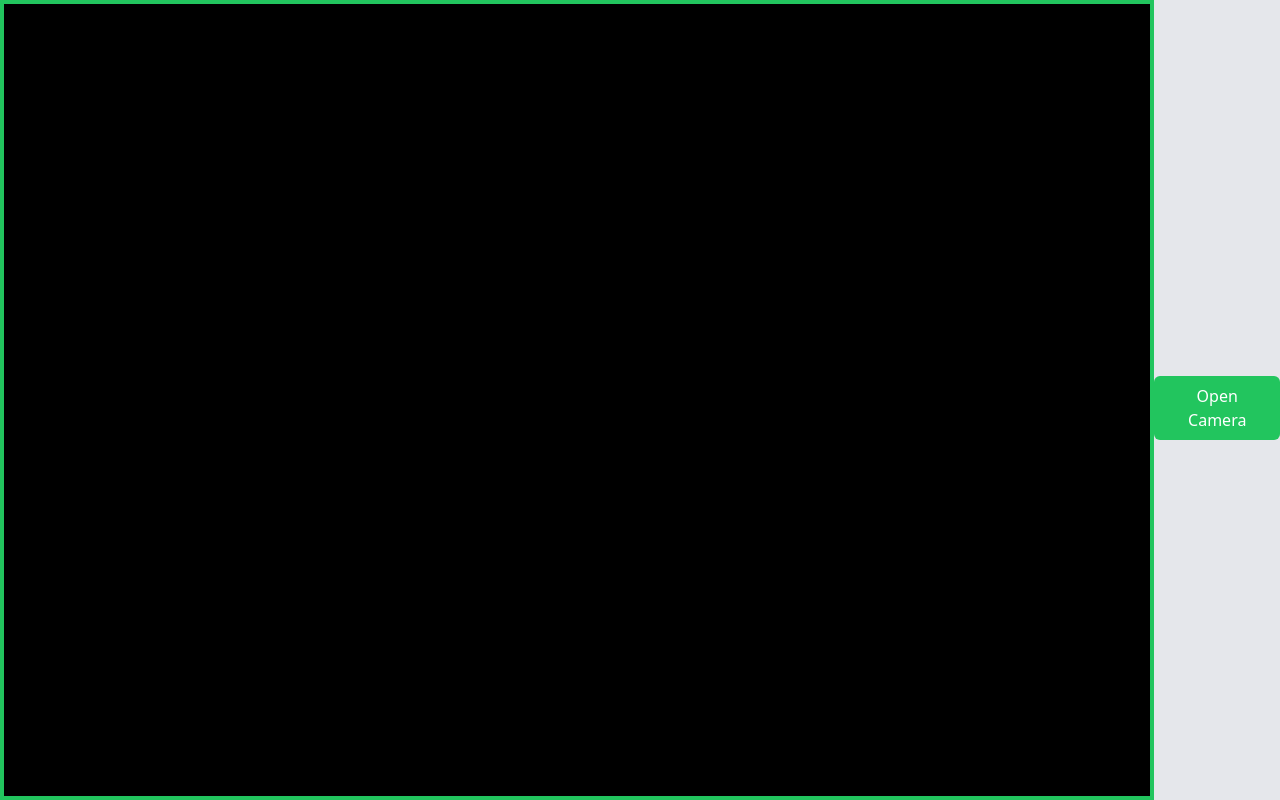
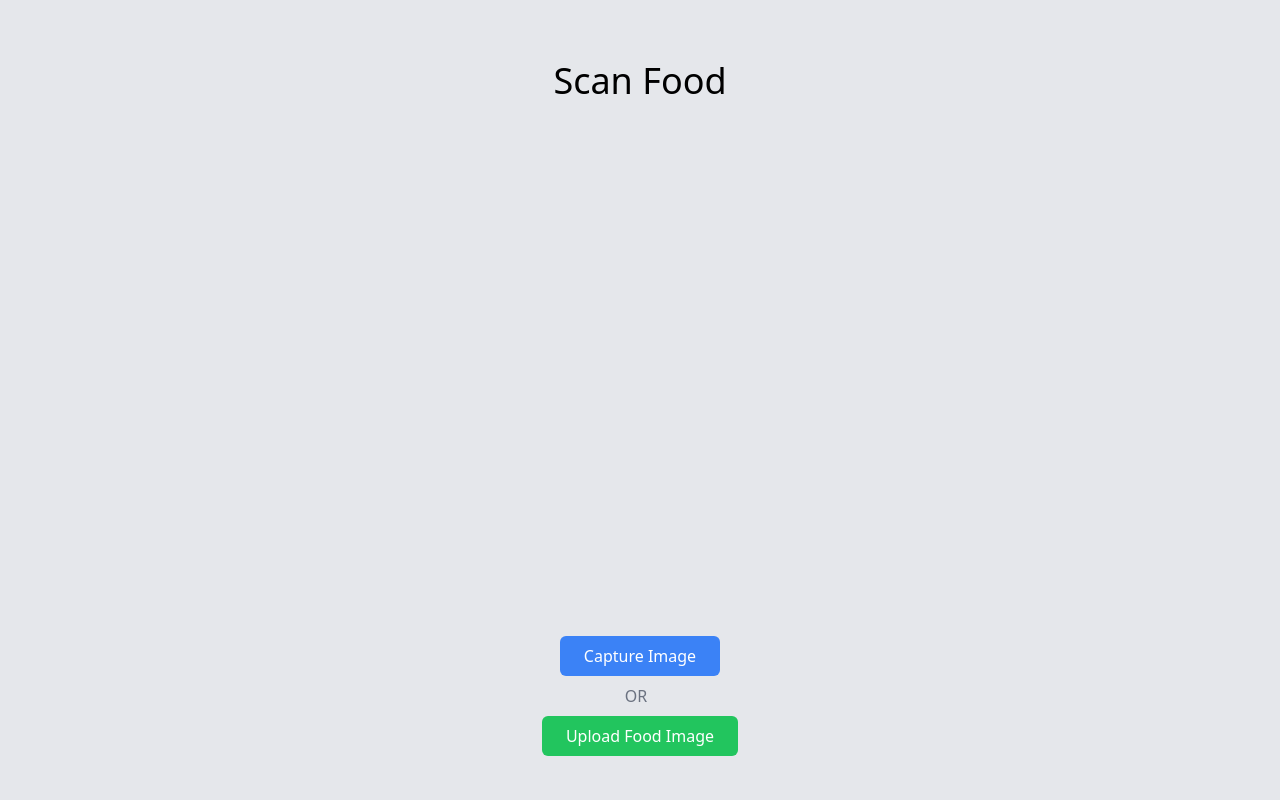
Before and after one commit to HarshDilipGhosalkar/NutriSafe, a Next.js app in the folder frontend/: page /scanner in a window 1280 px wide. Built offline with nearby package versions, Linux system fonts and the light colour scheme; no server answers.

Commit message:
updated scanner

```diff
--- a/frontend/package.json
+++ b/frontend/package.json
@@ -9,9 +9,13 @@
     "lint": "next lint"
   },
   "dependencies": {
+    "axios": "^1.6.7",
+    "lodash": "^4.17.21",
     "next": "14.1.0",
     "react": "18.2.0",
-    "react-dom": "18.2.0"
+    "react-dom": "18.2.0",
+    "react-spinners": "^0.13.8",
+    "react-webcam": "^7.2.0"
   },
   "devDependencies": {
     "autoprefixer": "^10.4.17",
--- /dev/null
+++ b/frontend/src/pages/packaged/index.js
@@ -0,0 +1,174 @@
+import { toInteger, toNumber } from 'lodash';
+import React, { useState,useEffect } from 'react';
+import { ScaleLoader } from 'react-spinners';
+const axios = require('axios');
+
+const MyComponent = () => {
+  const [categories, setCategories] = useState([]);
+  const [inputValue, setInputValue] = useState('');
+
+  // const [image, setImage] = useState(null);
+  const [itemList, setItemList] = useState([]);
+  const [totalCalories, setTotalCalories] = useState(0);
+  const [loading, setLoading] = useState(false);
+  const [selectedImage, setSelectedImage] = useState(null);
+
+const handleImageChange = (event) => {
+  const file = event.target.files[0];
+  setSelectedImage(file);
+};
+
+const handleUpload = () => {
+  if (selectedImage) {
+    const formData = new FormData();
+    formData.append('image', selectedImage);
+    setLoading(true);
+
+
+  } else {
+    console.warn('No image selected');
+  }
+};
+
+
+
+
+  const handleInputChange = (e) => {
+    setInputValue(e.target.value);
+  };
+
+  //   const handleImageUpload = (e) => {
+  //     // Handle image upload logic, set 'image' state accordingly
+  //     // For simplicity, let's assume 'e.target.files[0]' contains the image file
+  //     const uploadedImage = e.target.files[0];
+  //     setImage(uploadedImage);
+  //   };
+
+  const handleAddCategory = () => {
+    if (inputValue.trim() !== '') {
+
+
+      let data = JSON.stringify({
+        "items": [
+          inputValue
+        ]
+      });
+
+      let config = {
+        method: 'post',
+        maxBodyLength: Infinity,
+        url: 'http://127.0.0.1:5000/calculateCalories',
+        headers: {
+          'Content-Type': 'application/json'
+        },
+        data: data
+      };
+
+      setLoading(true);
+
+      axios.request(config)
+        .then((response) => {
+          console.log(response.data.data[0].calories);
+
+          const newCategory = { name: inputValue, number: 1 };
+          setCategories([...categories, newCategory]);
+
+          // Add a dummy calorie value for the example
+          console.log(response.data.data.calories)
+          const newItem = { foodName: newCategory.name, calories: parseInt(response.data.data[0].calories) };
+          setItemList([...itemList, newItem]);
+
+          // Update total calories
+          setTotalCalories((prevTotal) => prevTotal + newItem.calories);
+
+          setInputValue('');
+
+        })
+        .catch((error) => {
+          console.log(error);
+        })
+        .finally(() => {
+          setLoading(false);
+        });
+    }
+  };
+
+  const handleDeleteItem = (index) => {
+    const deletedItem = itemList[index];
+    setTotalCalories((prevTotal) => prevTotal - deletedItem.calories);
+    setItemList(itemList.filter((item, i) => i !== index));
+  };
+
+
+  useEffect(() => {
+    var storedCalories = typeof window !== 'undefined' ? localStorage.getItem('dailyCalories') : null;
+
+    // const storedCalories = localStorage.getItem('dailyCalories');
+    storedCalories=parseInt(storedCalories)+parseInt(totalCalories);
+    localStorage.setItem('dailyCalories',storedCalories);
+
+  }, [totalCalories]);
+
+  return (
+    <div className="flex items-center justify-center h-screen">
+      <div className="w-[100%] h-[100%] pr-4 pt-[20px] flex flex-col justify-center items-center">
+
+        <div className='w-[80%] h-[80%] pt-[10px]'>
+          <div className="flex flex-row w-[100%] mx-auto gap-x-16 justify-center h-[100%]">
+            <div className="flex flex-col items-center">
+
+              {selectedImage ?
+                <img src={URL.createObjectURL(selectedImage)} alt="image" className="w-[300px] h-[300px]"/>
+                :
+                <div className="p-8 border-[3px] border-dotted border-gray-300 rounded-lg bg-gray-100 text-center flex flex-col justify-center items-center ">
+                  <h2 className="text-xl font-semibold ">Upload Food Packet</h2>
+                  <label className="flex flex-col justify-center items-center mt-4 ">
+                    <div className="cursor-pointer border-2 border-dotted h-[100%] w-[100%] border-gray-400 px-4 rounded-lg bg-white py-[30px]">
+                      <svg
+                        xmlns="http://www.w3.org/2000/svg"
+                        className="h-16 w-16 mx-auto text-gray-500"
+                        height="24"
+                        fill="gray"
+                        viewBox="0 -960 960 960"
+                        stroke="currentColor"
+                      >
+                        <path d="M260-160q-91 0-155.5-63T40-377q0-78 47-139t123-78q25-92 100-149t170-57q117 0 198.5 81.5T760-520q69 8 114.5 59.5T920-340q0 75-52.5 127.5T740-160H520q-33 0-56.5-23.5T440-240v-206l-64 62-56-56 160-160 160 160-56 56-64-62v206h220q42 0 71-29t29-71q0-42-29-71t-71-29h-60v-80q0-83-58.5-141.5T480-720q-83 0-141.5 58.5T280-520h-20q-58 0-99 41t-41 99q0 58 41 99t99 41h100v80H260Zm220-280Z" />
+                      </svg>
+                      <p className="text-gray-500 mt-2">
+                        Choose a file or drag it here
+                      </p>
+                      <input
+                        className=" hidden"
+                        type="file"
+                        accept=".jpg,.png"
+                        onChange={handleImageChange}
+                      />
+                    </div>
+                  </label>
+                </div>
+              }
+              {/* <p>{image?.name}</p> */}
+              {loading ? (
+                <div className="mt-4">
+                  <ScaleLoader color="#2563eb" />
+                  Hold on!
+                </div>
+              ) : (
+                <button
+                  className="mt-4 py-2 px-6 bg-blue-600 text-white rounded-full"
+                  onClick={handleUpload}
+                >
+                  Upload Image
+                </button>
+              )}
+            </div>
+
+          </div>
+        </div>
+      </div>
+
+    </div>
+  );
+};
+
+export default MyComponent;
--- a/frontend/src/pages/scanner/index.js
+++ b/frontend/src/pages/scanner/index.js
@@ -1,63 +1,73 @@
 // src/components/Camera.js
-import React, { useRef, useState } from 'react';
-// import './Camera.css'; // Import Tailwind CSS styles
+import React, { useRef, useCallback, useEffect, useState } from 'react';
+import Webcam from 'react-webcam';
+import { useRouter } from "next/router";
+
 
 const Camera = () => {
-  const videoRef = useRef(null);
-  const [cameraOpen, setCameraOpen] = useState(false);
+  const router = useRouter();
+  const webcamRef = useRef(null);
+  const [isScanning, setScanning] = useState(false);
+  const [capturedImage, setCapturedImage] = useState(null);
 
+  const capture = useCallback(() => {
+    setScanning(true);
+    const imageSrc = webcamRef.current.getScreenshot();
+    setCapturedImage(imageSrc);
+
+    // Simulate a delay for scanning effect
+    setTimeout(() => {
+      setScanning(false);
+    }, 1000);
+  }, []);
+
+  useEffect(() => {
     const openCamera = async () => {
       try {
-      const stream = await navigator.mediaDevices.getUserMedia({ video: true });
-      if (videoRef.current) {
-        videoRef.current.srcObject = stream;
-        setCameraOpen(true);
-      }
+        await navigator.mediaDevices.getUserMedia({ video: true });
       } catch (error) {
         console.error('Error accessing camera:', error);
       }
     };
 
-  const closeCamera = () => {
-    if (videoRef.current && videoRef.current.srcObject) {
-      const stream = videoRef.current.srcObject;
-      const tracks = stream.getTracks();
-      tracks.forEach((track) => track.stop());
-
-      videoRef.current.srcObject = null;
-      setCameraOpen(false);
-    }
-  };
+    openCamera();
+  }, []);
 
   return (
-    <div className="flex items-center justify-center h-screen bg-gray-200">
-      <div className={`relative w-full h-full ${cameraOpen ? '' : 'border-4 border-green-500'}`}>
-        {cameraOpen ? (
-          <video
-            ref={videoRef}
-            autoPlay
-            playsInline // Add playsInline for iOS support
-            className="w-full h-full"
+    <div className="flex flex-col items-center justify-center h-screen bg-gray-200">
+      <h1 className=" mb-[15px] text-4xl font-md mt-4">Scan Food</h1>
+      <div className="flex flex-col  items-center relative w-[80%] h-4/5 rounded-[17px] overflow-hidden">
+        <Webcam
+          audio={false}
+          ref={webcamRef}
+          screenshotFormat="image/jpeg"
+          className={`w-full rounded-[17px]  overflow-hidden  ${isScanning ? 'animate-scanning' : ''}`}
         />
-        ) : (
-          <div className="absolute inset-0 bg-black"></div>
-        )}
-        {cameraOpen && (
         <button
-            onClick={closeCamera}
-            className="absolute top-4 right-4 bg-red-500 text-white px-4 py-2 rounded-md focus:outline-none"
+        onClick={capture}
+        className=" mt-[25px] bg-blue-500 text-white px-6 py-2 rounded-md focus:outline-none"
       >
-            Close Camera
+        Capture Image
       </button>
-        )}
+
+      <div className="flex items-center my-2 space-x-2">
+          <span className="text-gray-500">OR</span>
+          <div className="border-t border-gray-500 flex-1"></div>
         </div>
-      {!cameraOpen && (
         <button
-          onClick={openCamera}
-          className="bg-green-500 text-white px-4 py-2 rounded-md mt-4 focus:outline-none"
+          onClick={() => router.push("/packaged")}
+          className="bg-green-500 text-white px-6 py-2 rounded-md focus:outline-none"
         >
-          Open Camera
+          Upload Food Image
         </button>
+
+      </div>
+
+      {capturedImage && (
+        <div className="mt-4">
+          <h2 className="text-xl font-semibold mb-2">Captured Image</h2>
+          <img src={capturedImage} alt="Captured" className="max-w-md w-full" />
+        </div>
       )}
     </div>
   );
```
Lines whose indentation alone changed are shown as unchanged.
